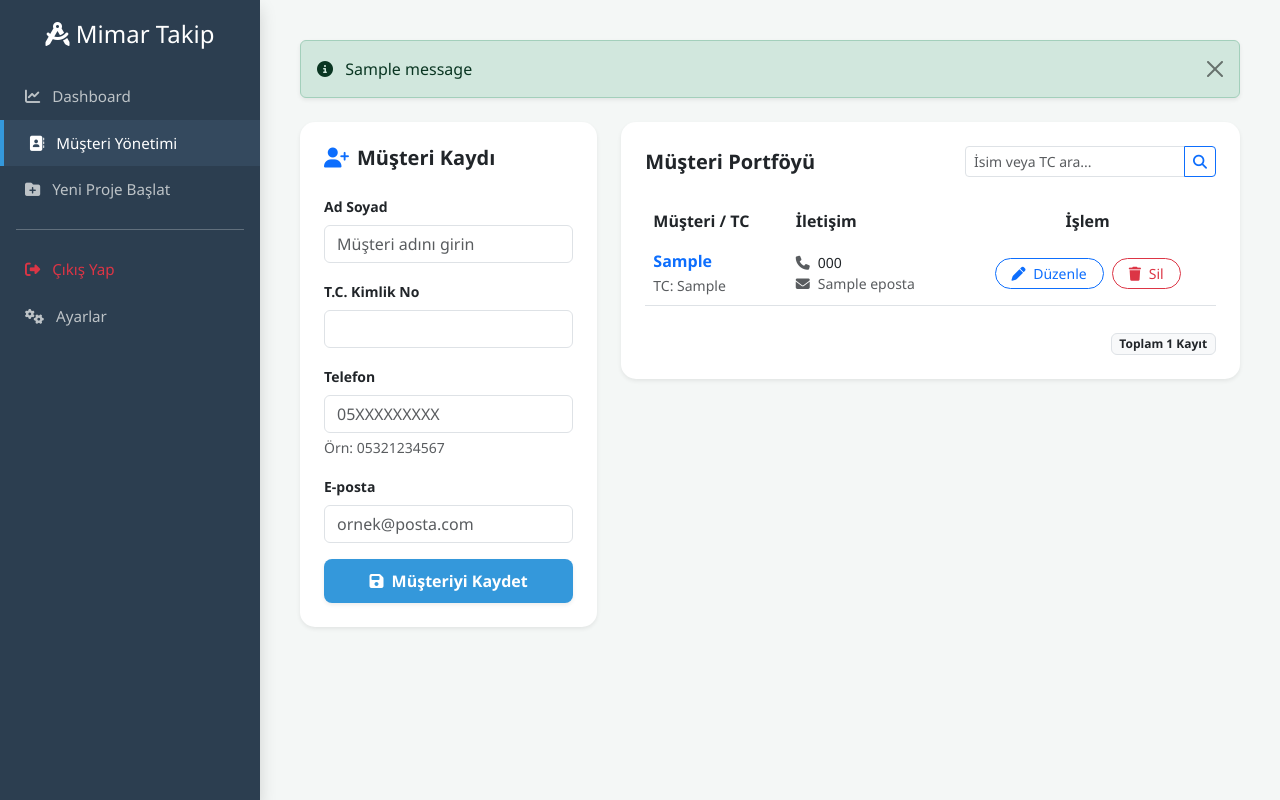
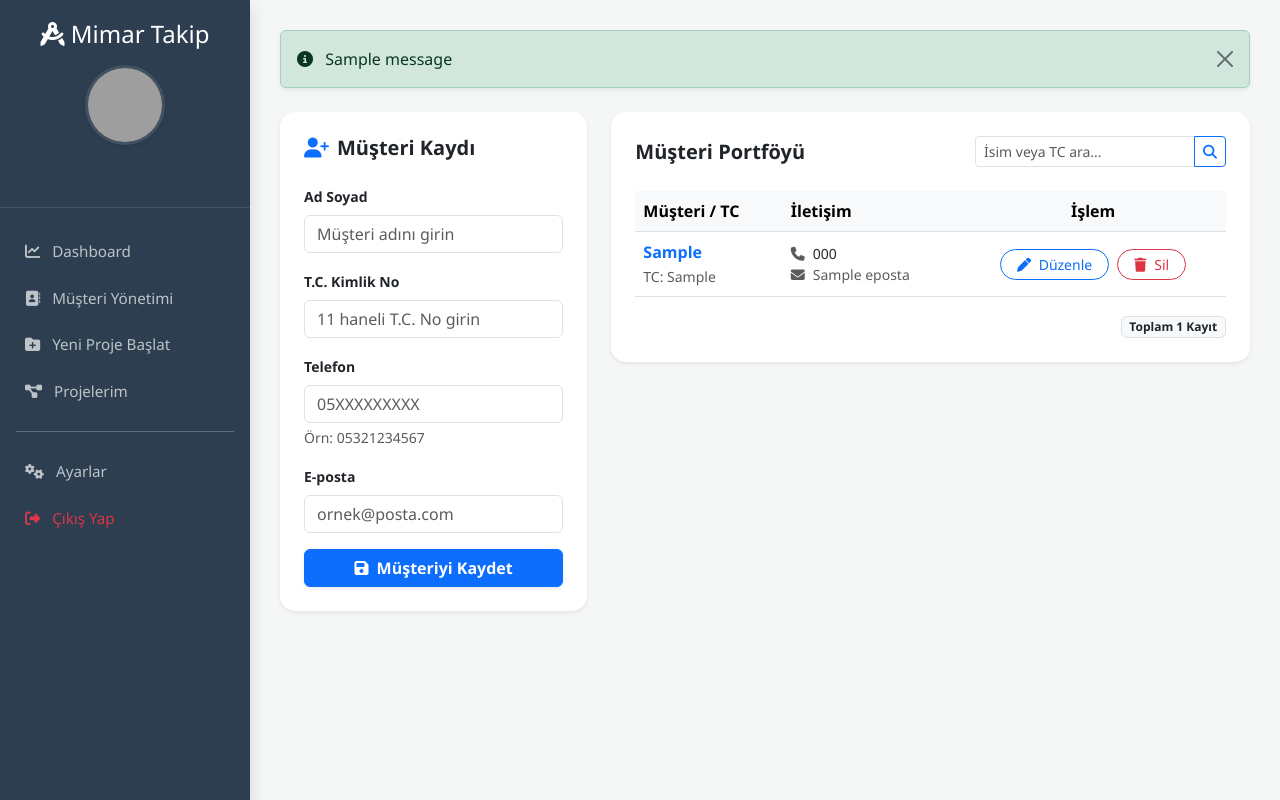
Before and after one commit to Abdullah-Cakmak07/mimar-takip-sistemi, a Flask app: template templates/musteriler.html in a window 1280 px wide. Run offline with Flask 3, Linux system fonts and the light colour scheme; the template is opened without the code that fills it: most values are stand-ins (such as "Sample title", 1, 10 or a date in 2020); one stand-in notice (Sample message) is shown; grey boxes are pictures that could not be loaded.

Commit message:
Update musteriler.html

```diff
--- a/templates/musteriler.html
+++ b/templates/musteriler.html
@@ -1,68 +1,11 @@
-<!DOCTYPE html>
-<html lang="tr">
-<head>
-    <meta charset="UTF-8">
-    <meta name="viewport" content="width=device-width, initial-scale=1.0">
-    <title>Müşteri Yönetimi - Mimar Takip</title>
-    <!-- Bootstrap 5 ve FontAwesome İkon Seti -->
-    <link href="https://cdn.jsdelivr.net/npm/bootstrap@5.3.0/dist/css/bootstrap.min.css" rel="stylesheet">
-    <link rel="stylesheet" href="https://cdnjs.cloudflare.com/ajax/libs/font-awesome/6.4.0/css/all.min.css">
-    <style>
-        :root { --sidebar-width: 260px; --bg-dark: #2c3e50; --accent-color: #3498db; }
-        body { background-color: #f4f7f6; font-family: 'Segoe UI', sans-serif; }
+{% extends 'base.html' %}
 
-        /* Sidebar Tasarımı */
-        .sidebar { width: var(--sidebar-width); height: 100vh; background-color: var(--bg-dark); position: fixed; left: 0; top: 0; color: white; padding-top: 20px; z-index: 1000; }
-        .sidebar a { padding: 12px 25px; display: block; color: #bdc3c7; text-decoration: none; transition: 0.3s; font-size: 0.95rem; }
-        .sidebar a:hover { background-color: #34495e; color: white; border-left: 4px solid var(--accent-color); }
-        .sidebar .active { background-color: #34495e; color: white; border-left: 4px solid var(--accent-color); }
+{% block title %}Müşteri Yönetimi - Mimar Takip{% endblock %}
 
-        /* İçerik Alanı */
-        .main-content { margin-left: var(--sidebar-width); padding: 40px; }
-        .card { border: none; border-radius: 15px; box-shadow: 0 5px 15px rgba(0,0,0,0.05); }
-        .btn-primary { background-color: var(--accent-color); border: none; border-radius: 8px; padding: 10px; }
-        .table thead { background-color: #f8f9fa; }
-    </style>
-</head>
-<body>
-
-    <!-- Sidebar Menüsü -->
-    <div class="sidebar shadow">
-        <div class="text-center mb-4">
-            <h4><i class="fa-solid fa-compass-drafting"></i> Mimar Takip</h4>
-            <small class="badge bg-primary">{{ session['user_role']|upper }}</small>
-        </div>
-        <nav>
-            <a href="/"><i class="fa-solid fa-chart-line me-2"></i> Dashboard</a>
-            <a href="/musteriler" class="active"><i class="fa-solid fa-address-book me-2"></i> Müşteri Yönetimi</a>
-            <a href="/proje_ekle"><i class="fa-solid fa-folder-plus me-2"></i> Yeni Proje Başlat</a>
-            <hr class="mx-3 opacity-25">
-            <a href="/logout" class="text-danger"><i class="fa-solid fa-right-from-bracket me-2"></i> Çıkış Yap</a>
-            <a href="/ayarlar" class="{{ 'active' if request.path == '/ayarlar' }}">
-    <i class="fa-solid fa-gears me-2"></i> Ayarlar
-</a>
-        </nav>
-    </div>
-
-    <!-- Ana İçerik Alanı -->
-    <div class="main-content">
-
-        <!-- Hata ve Başarı Mesajları -->
-        {% with messages = get_flashed_messages(with_categories=true) %}
-          {% if messages %}
-            {% for category, message in messages %}
-              <div class="alert alert-{{ category }} alert-dismissible fade show shadow-sm mb-4" role="alert">
-                <i class="fa-solid fa-circle-info me-2"></i> {{ message }}
-                <button type="button" class="btn-close" data-bs-dismiss="alert"></button>
-              </div>
-            {% endfor %}
-          {% endif %}
-        {% endwith %}
-
+{% block content %}
 <div class="row">
-            <!-- Müşteri Ekleme Kartı -->
     <div class="col-md-4">
-                <div class="card p-4 shadow-sm">
+        <div class="card p-4 shadow-sm mb-4">
             <h5 class="fw-bold mb-4 text-dark"><i class="fa-solid fa-user-plus text-primary me-2"></i>Müşteri Kaydı</h5>
             <form action="/musteri_ekle" method="POST">
                 <div class="mb-3">
@@ -73,6 +16,7 @@
                     <label class="form-label small fw-bold">T.C. Kimlik No</label>
                     <input type="text" name="tc_no" class="form-control"
                            maxlength="11" minlength="11" pattern="\d{11}"
+                           placeholder="11 haneli T.C. No girin"
                            title="Lütfen 11 haneli rakam giriniz" required>
                 </div>
                 <div class="mb-3">
@@ -84,20 +28,18 @@
                     <label class="form-label small fw-bold">E-posta</label>
                     <input type="email" name="eposta" class="form-control" placeholder="ornek@posta.com">
                 </div>
-                        <button type="submit" class="btn btn-primary w-100 fw-bold shadow-sm">
+                <button type="submit" class="btn btn-primary w-100 fw-bold shadow-sm text-white">
                     <i class="fa-solid fa-save me-2"></i>Müşteriyi Kaydet
                 </button>
             </form>
         </div>
     </div>
 
-            <!-- Müşteri Listesi Kartı -->
     <div class="col-md-8">
         <div class="card p-4 shadow-sm">
             <div class="d-flex justify-content-between align-items-center mb-4">
                 <h5 class="fw-bold text-dark mb-0">Müşteri Portföyü</h5>
 
-                        <!-- Arama Çubuğu Formu -->
                 <form action="/musteriler" method="GET" class="d-flex" style="max-width: 300px;">
                     <div class="input-group input-group-sm">
                         <input type="text" name="search" class="form-control" placeholder="İsim veya TC ara..." value="{{ search_query if search_query }}">
@@ -114,12 +56,12 @@
             </div>
 
             <div class="table-responsive">
-                        <table class="table table-hover align-middle">
-                            <thead>
+                <table class="table table-hover align-middle mb-0">
+                    <thead class="table-light">
                         <tr>
-                                    <th class="border-0">Müşteri / TC</th>
-                                    <th class="border-0">İletişim</th>
-                                    <th class="border-0 text-center">İşlem</th>
+                            <th>Müşteri / TC</th>
+                            <th>İletişim</th>
+                            <th class="text-center">İşlem</th>
                         </tr>
                     </thead>
                     <tbody>
@@ -148,16 +90,10 @@
                     </tbody>
                 </table>
             </div>
-                    <!-- Kayıt Sayısı Bilgisi -->
-                    <div class="text-end mt-2">
+            <div class="text-end mt-3">
                 <span class="badge bg-light text-dark border small">Toplam {{ musteriler|length }} Kayıt</span>
             </div>
         </div>
     </div>
 </div>
-    </div>
-
-    <!-- Bootstrap JS -->
-    <script src="https://cdn.jsdelivr.net/npm/bootstrap@5.3.0/dist/js/bootstrap.bundle.min.js"></script>
-</body>
-</html>
+{% endblock %}
```
Lines whose indentation alone changed are shown as unchanged.
